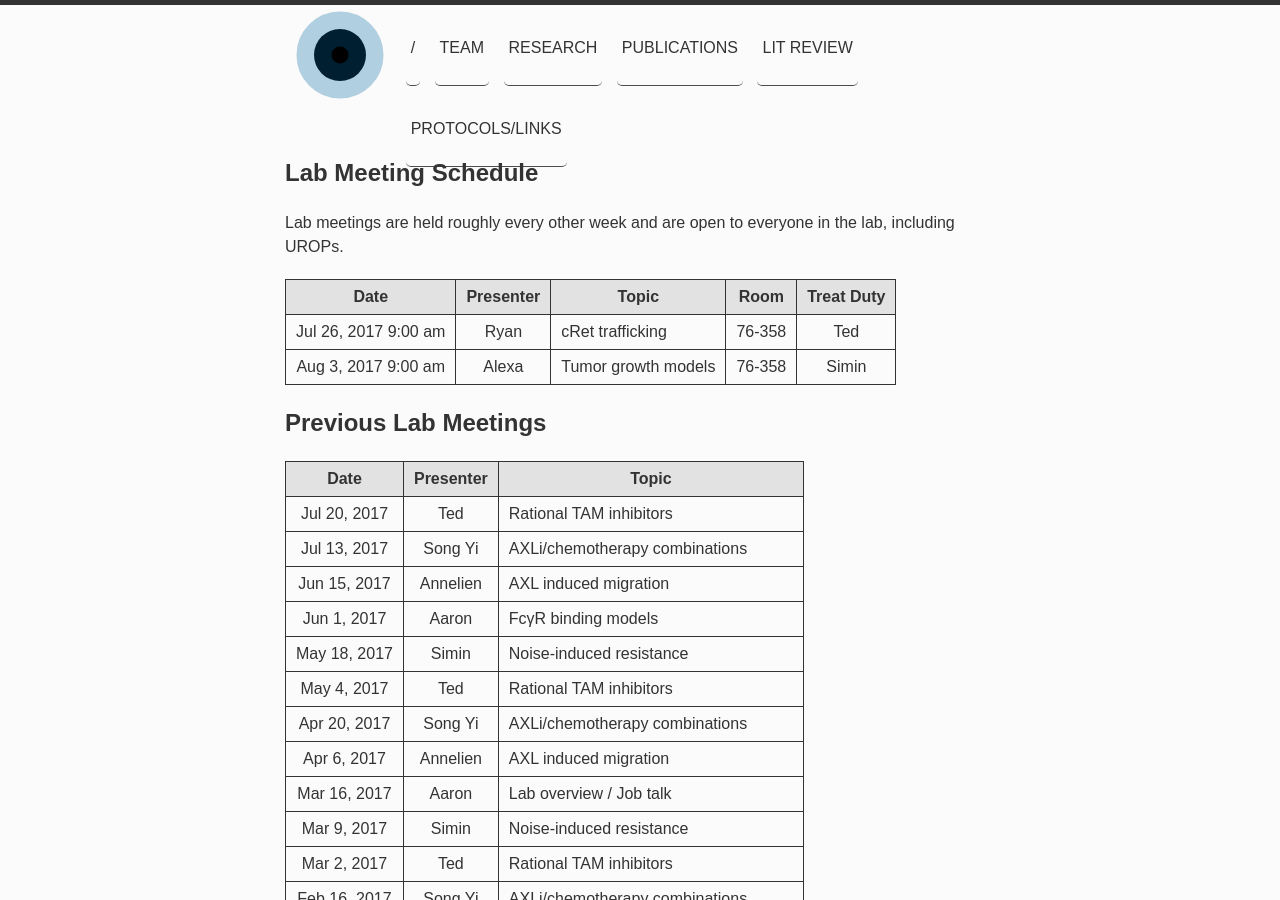
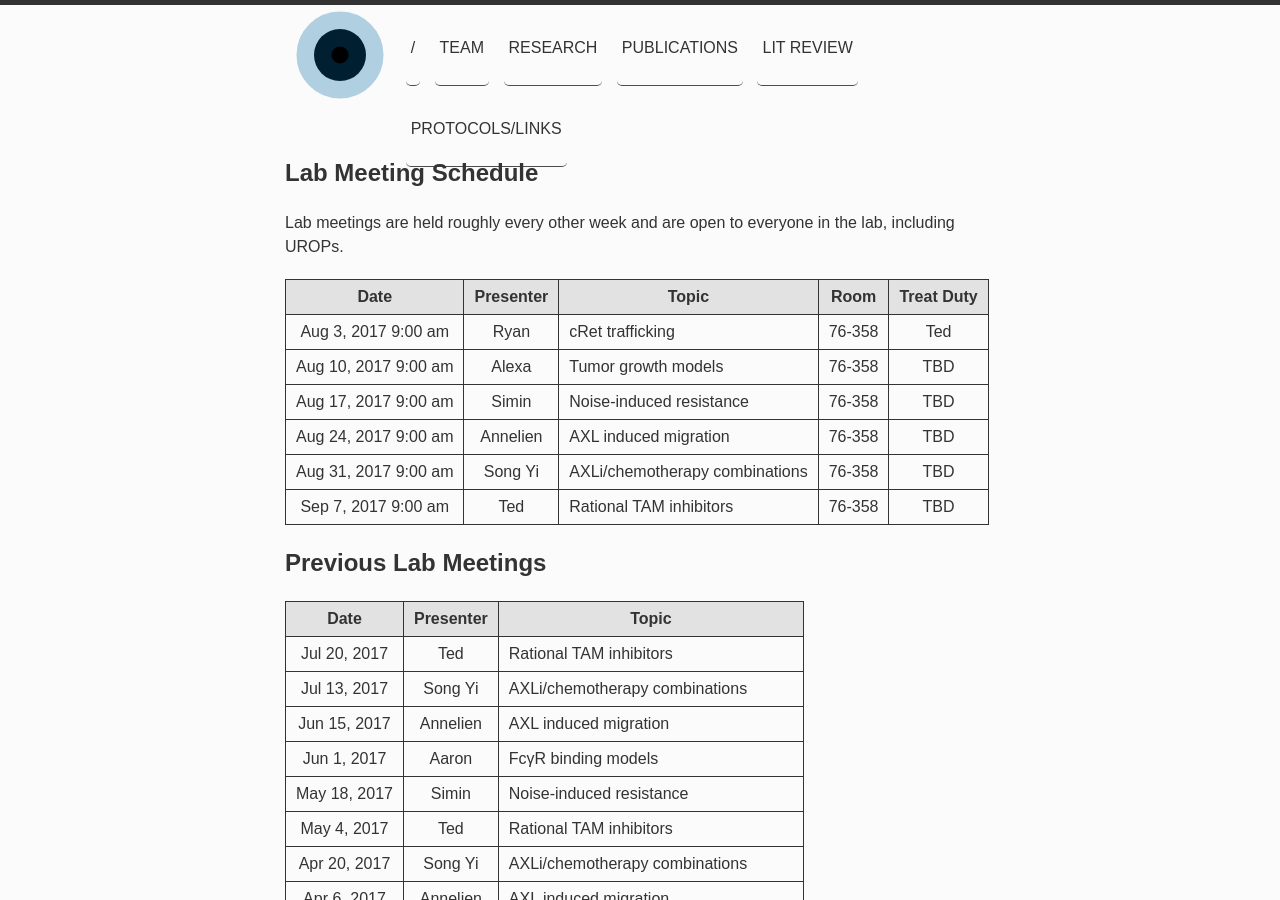
Before and after one commit to meyer-lab/asmlab.org, a Jekyll site: the page built from team/lab_meeting.md, in a window 1280 px wide and 900 px high. Built offline with Jekyll 4.4.1, drawn with Linux system fonts in a browser that asks for light colours; some web fonts are replaced; comment, search, counter and statistics services are not loaded.

Commit message:
Update meetings.yml

```diff
--- a/_data/meetings.yml
+++ b/_data/meetings.yml
@@ -46,17 +46,50 @@
   room: 76-358
   treats: Song Yi
 
-- date: 2017-07-26 09:00:00
+
+
+
+- date: 2017-08-03 09:00:00
   presenter: Ryan
   topic: cRet trafficking
   room: 76-358
   treats: Ted
 
-- date: 2017-08-03 09:00:00
+- date: 2017-08-10 09:00:00
   presenter: Alexa
   topic: Tumor growth models
   room: 76-358
-  treats: Simin
+  treats: TBD
+
+- date: 2017-08-17 09:00:00
+  presenter: Simin
+  topic: Noise-induced resistance
+  room: 76-358
+  treats: TBD
+
+- date: 2017-08-24 09:00:00
+  presenter: Annelien
+  topic: AXL induced migration
+  room: 76-358
+  treats: TBD
+
+- date: 2017-08-31 09:00:00
+  presenter: Song Yi
+  topic: AXLi/chemotherapy combinations
+  room: 76-358
+  treats: TBD
+
+- date: 2017-09-07 09:00:00
+  presenter: Ted
+  topic: Rational TAM inhibitors
+  room: 76-358
+  treats: TBD
+
+
+
+
+
+
 
 
 
```
